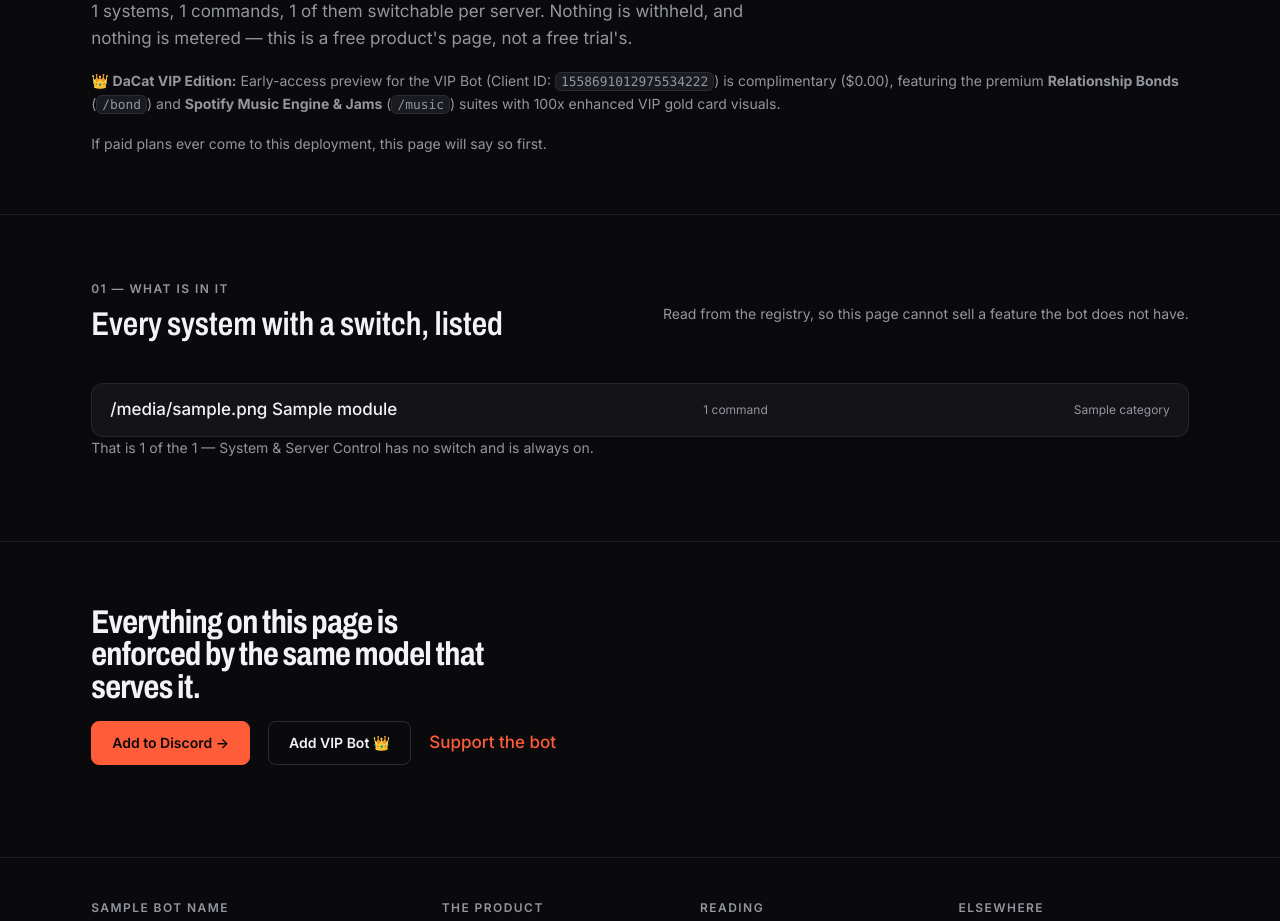
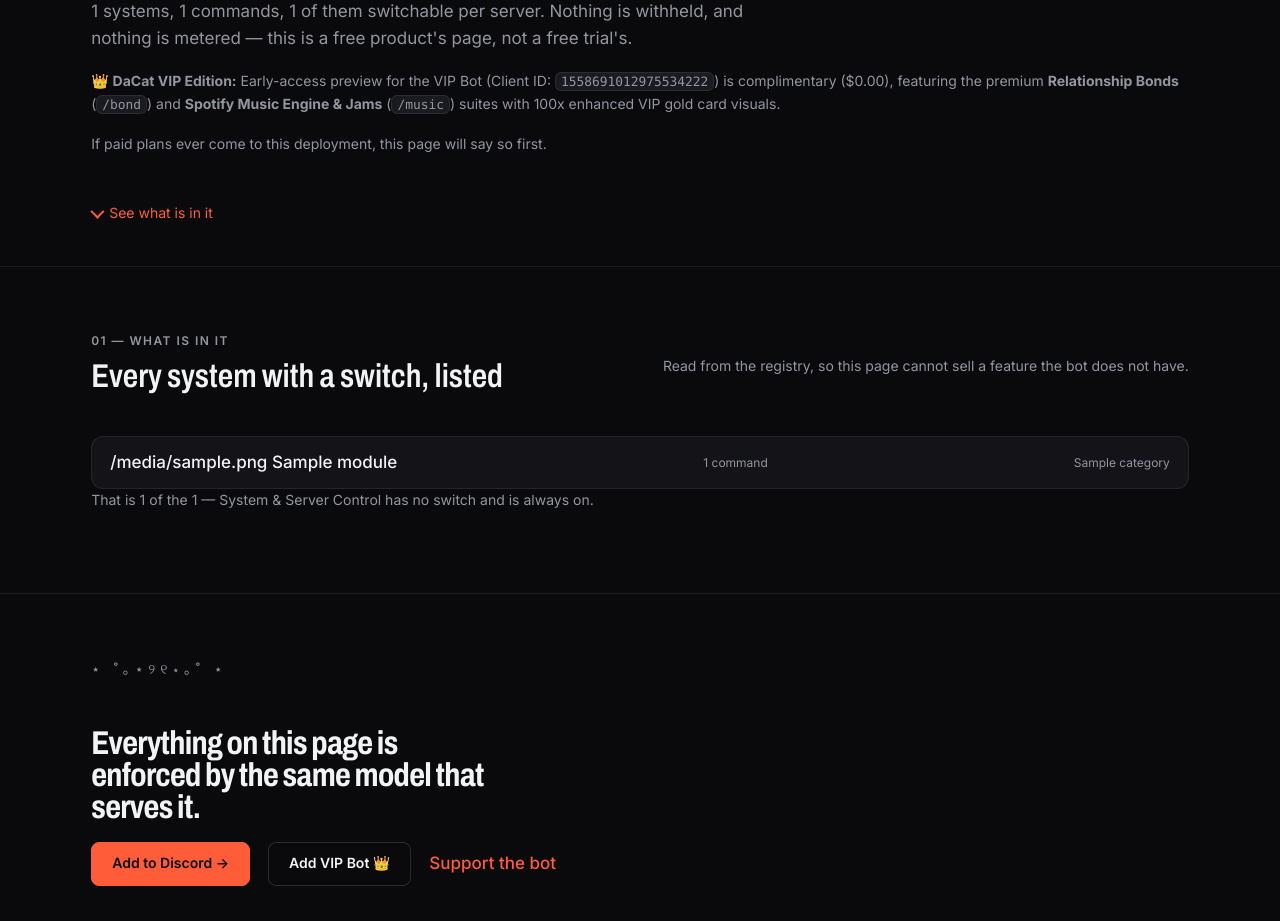
Before and after one commit to 1tsRajuWu/Meoww, a Python web app: template templates/pricing.html in a window 1280 px wide. Shown: the part 284-1205 px from the top of the page. Run offline with Jinja, Linux system fonts and the light colour scheme; the template is opened without the code that fills it: most values are stand-ins (such as "Sample title", 1, 10 or a date in 2020).

Commit message:
feat(pricing): scroll cue and sparkle divider

```diff
--- a/static/meoww.css
+++ b/static/meoww.css
@@ -716,6 +716,35 @@ code, kbd, samp {
    the top bar is already a rule and a second one would read as a box. */
 .mw-band--head { padding-block: var(--mw-space-7) var(--mw-space-6); }
 
+/* Scroll cue and sparkle divider (pricing head, closing band). The cue is a
+   plain anchor with a drawn chevron — it points, it does not perform — and the
+   divider is text. Neither carries motion of its own, so both read the same
+   for a visitor who asked for stillness. */
+.mw-scroll-cue {
+  display: inline-flex;
+  align-items: center;
+  gap: var(--mw-space-2);
+  margin-top: var(--mw-space-5);
+  color: var(--mw-accent);
+  font-size: var(--mw-text-small);
+  text-decoration: none;
+}
+.mw-scroll-cue__arrow {
+  width: 10px;
+  height: 10px;
+  border-right: 2px solid currentColor;
+  border-bottom: 2px solid currentColor;
+  transform: rotate(45deg) translateY(-2px);
+}
+.mw-scroll-cue:hover { color: var(--mw-text); }
+.mw-sparkle {
+  text-align: center;
+  color: var(--mw-muted);
+  font-size: var(--mw-text-small);
+  letter-spacing: 0.35em;
+  margin: 0 0 var(--mw-space-5);
+}
+
 /* A band whose rows are disclosures gets its intro *stated*.
 
    The questions are the last argument on the front door and the only rows on it
--- a/templates/pricing.html
+++ b/templates/pricing.html
@@ -60,6 +60,9 @@
     </p>
     <p class="mw-hint">If paid plans ever come to this deployment, this page will say so first.</p>
     {% endif %}
+    <a class="mw-scroll-cue" href="{% if selling %}#tiers{% else %}#in-it{% endif %}">
+      <span class="mw-scroll-cue__arrow" aria-hidden="true"></span> See what is in it
+    </a>
   </div>
 </section>
 
@@ -170,6 +173,7 @@
 
 <section class="mw-band">
   <div class="mw-wrap mw-closing">
+    <p class="mw-sparkle" aria-hidden="true">⋆ ˚｡⋆୨୧⋆｡˚ ⋆</p>
     <h2 class="mw-closing__title mw-title">Everything on this page is enforced by the same model that serves it.</h2>
     <div class="mw-hero__actions">
       {% if invite_url %}<a class="mw-btn mw-btn--primary" href="{{ invite_url }}">Add to Discord →</a>{% endif %}
```
